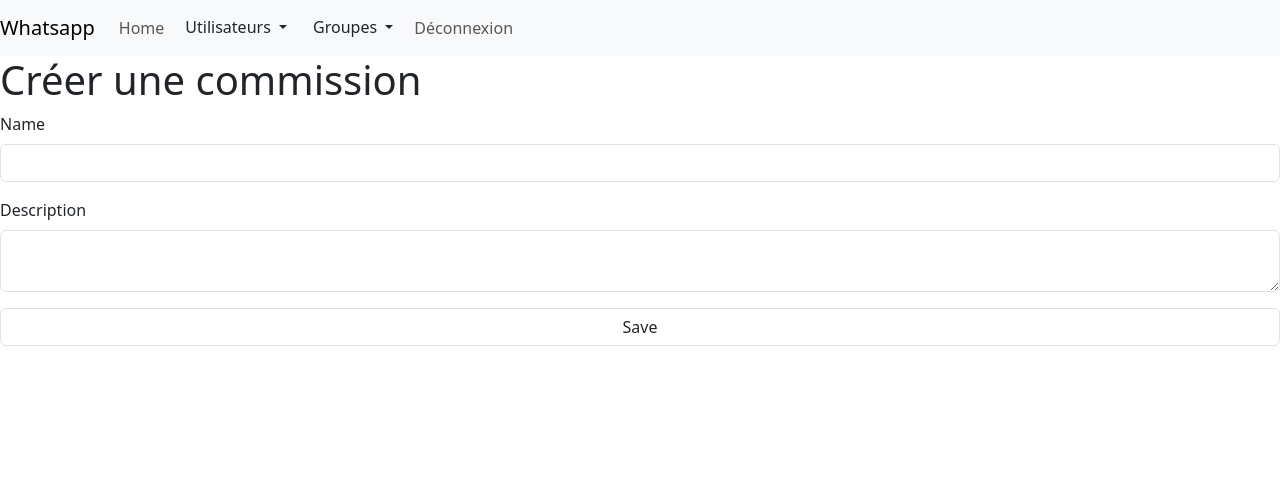
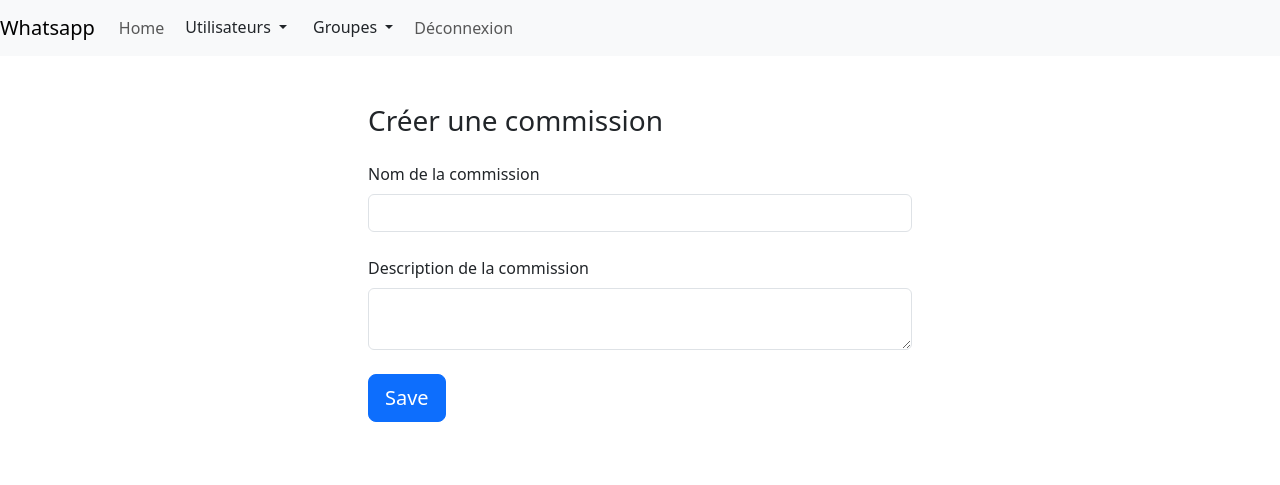
Before and after one commit to AdrienCarles/alhambra, a Symfony app: template templates/commission/new.html.twig in a window 1280 px wide. Shown: the top 485 px of the page. Run offline with Twig, Linux system fonts and the light colour scheme; the template is opened without the code that fills it, so the values that code supplies are empty; form fields are guessed from the names that the template uses; style sheets or scripts are compiled from the project's sources; some libraries are stand-ins or nearby versions.

Commit message:
commission css

```diff
--- a/config/routes.yaml
+++ b/config/routes.yaml
@@ -54,3 +54,8 @@ commission_success:
     path:     /commission/success
     controller: App\Controller\CommissionController::success
     methods:  [GET]
+
+commission_delete:
+    path: /{id}/delete
+    controller: App\Controller\CommissionController::delete
+    methods: [POST]
--- a/templates/commission/new.html.twig
+++ b/templates/commission/new.html.twig
@@ -3,11 +3,27 @@
 {% block title %}Créer une commission{% endblock %}
 
 {% block body %}
-    <h1>Créer une commission</h1>
+        <form method="post" class="col-lg-6 offset-lg-3 p-5">  {# Ajoutez vos classes CSS ici #}
+        <h1 class="h3 mb-4 font-weight-normal">Créer une commission</h1>
 
-    {{ form_start(form) }}
-        {{ form_row(form.name) }}
-        {{ form_row(form.description) }}
-        {{ form_row(form.save) }}
-    {{ form_end(form) }}
+        {{ form_errors(form) }}  {# Affiche les erreurs globales du formulaire #}
+
+        <div class="form-group">
+            {{ form_label(form.name, 'Nom de la commission', {'label_attr': {'class': 'mb-2'}}) }}
+            {{ form_widget(form.name, {'attr': {'class': 'form-control mb-4'}}) }}
+            {{ form_errors(form.name) }}  {# Affiche les erreurs spécifiques au champ name #}
+        </div>
+
+        <div class="form-group">
+            {{ form_label(form.description, 'Description de la commission', {'label_attr': {'class': 'mb-2'}}) }}
+            {{ form_widget(form.description, {'attr': {'class': 'form-control mb-4'}}) }}
+            {{ form_errors(form.description) }}
+        </div>
+
+        <div class="form-group">
+            {{ form_row(form.save, {'attr': {'class': 'btn btn-lg btn-primary'}}) }}
+        </div>
+
+        {{ form_end(form) }}  {# Inclut les champs cachés, comme le token CSRF #}
+    </form>
 {% endblock %}
```
Also changed, not shown: src/Controller/CommissionController.php (+11 -0 lines), templates/commission/list.html.twig (+13 -9 lines).
